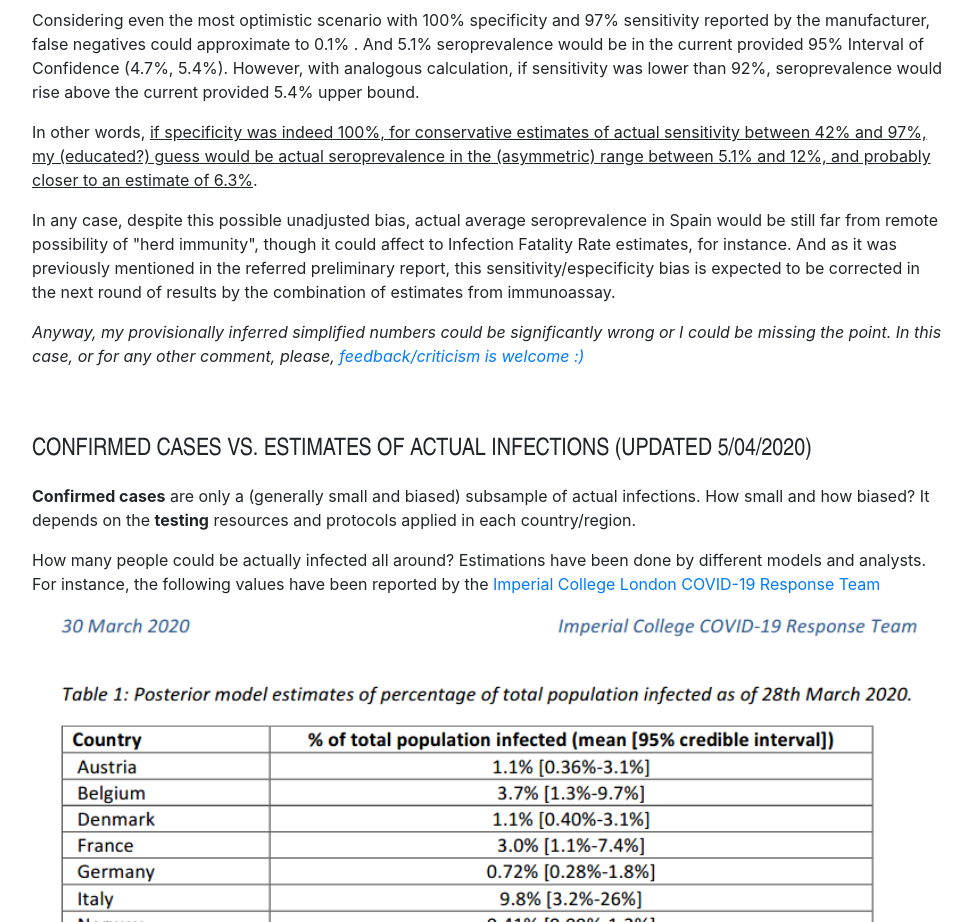
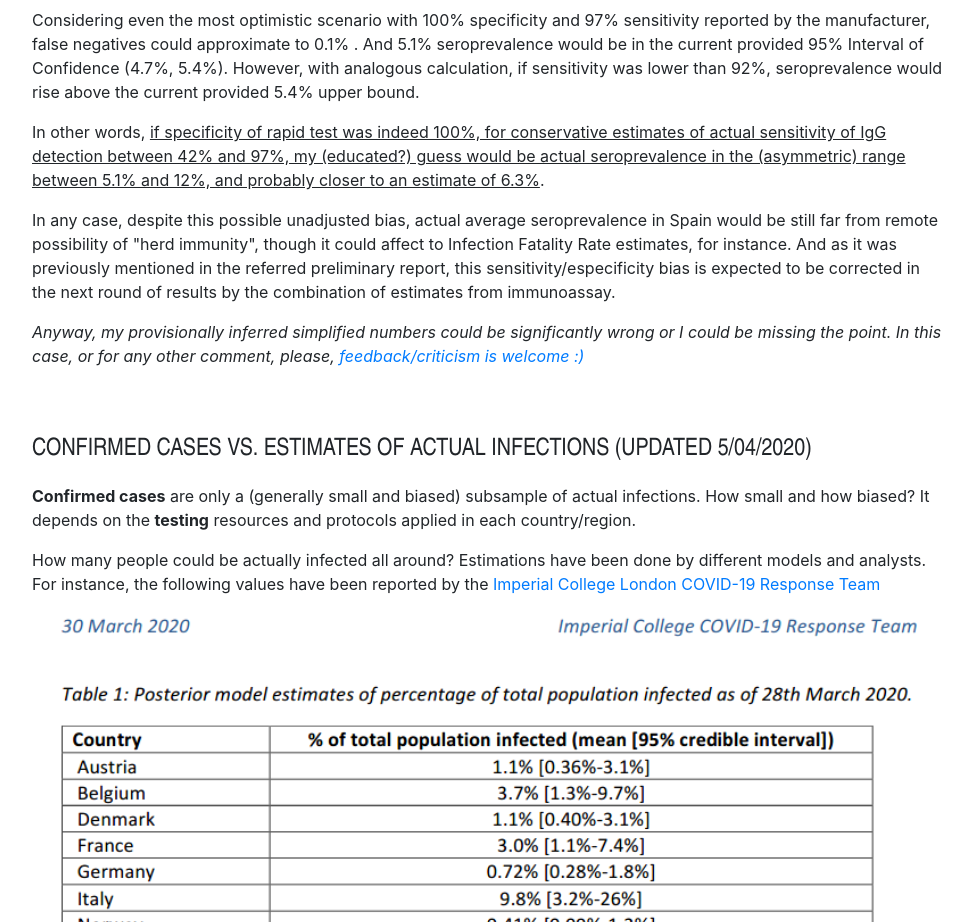
Before and after one commit to muoten/muoten.github.io, a website with bundled scripts: page index.html in a window 1280 px wide. Shown: the part 4780-5702 px from the top of the page, without its empty margins (288-1260 px from the left). Built offline with nearby package versions, Linux system fonts and the light colour scheme; a web font is replaced by a local one.

Commit message:
(more) minor writting corrections

```diff
--- a/index.html
+++ b/index.html
@@ -310,7 +310,7 @@
           seroprevalence would rise above the current provided 5.4% upper bound.
         </p>
         <p>
-           In other words, <u>if specificity was indeed 100%, for conservative estimates of actual sensitivity between 42% and 97%,
+           In other words, <u>if specificity of rapid test was indeed 100%, for conservative estimates of actual sensitivity of IgG detection between 42% and 97%,
              my (educated?) guess would be actual seroprevalence in the (asymmetric) range between 5.1% and 12%, and probably closer to an estimate of 6.3%</u>.
         </p>
         <p>In any case, despite this possible unadjusted bias, actual average seroprevalence in Spain would be still far from remote possibility of "herd immunity",
```
